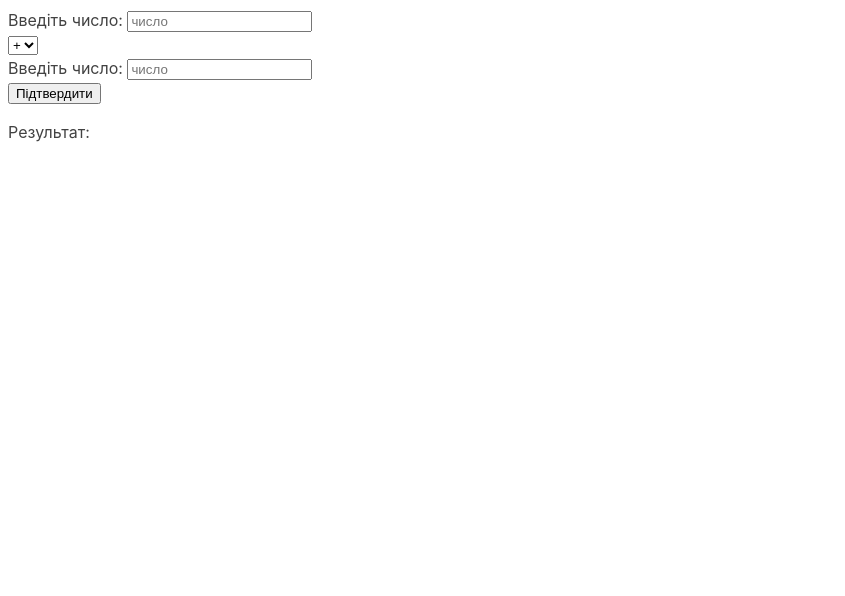
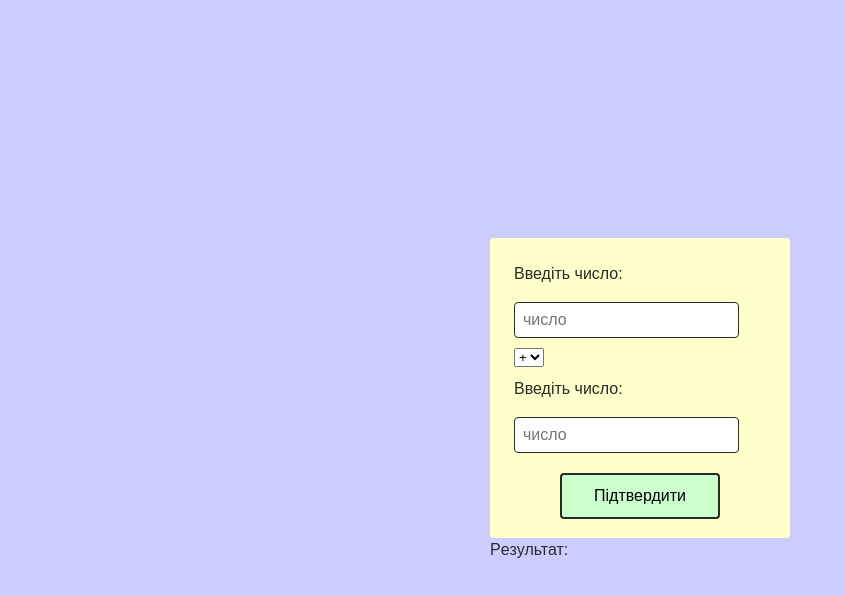
Before and after one commit to Kristina1901/new-task, a plain HTML site: page index.html in a window 1280 px wide. Shown: the whole page, without its empty margins (0-845 px from the left). Drawn offline with Linux system fonts and the light colour scheme.

Commit message:
add styles

```diff
--- /dev/null
+++ b/css/reset.css
@@ -0,0 +1,48 @@
+/* http://meyerweb.com/eric/tools/css/reset/
+   v2.0 | 20110126
+   License: none (public domain)
+*/
+
+html, body, div, span, applet, object, iframe,
+h1, h2, h3, h4, h5, h6, p, blockquote, pre,
+a, abbr, acronym, address, big, cite, code,
+del, dfn, em, img, ins, kbd, q, s, samp,
+small, strike, strong, sub, sup, tt, var,
+b, u, i, center,
+dl, dt, dd, ol, ul, li,
+fieldset, form, label, legend,
+table, caption, tbody, tfoot, thead, tr, th, td,
+article, aside, canvas, details, embed,
+figure, figcaption, footer, header, hgroup,
+menu, nav, output, ruby, section, summary,
+time, mark, audio, video {
+	margin: 0;
+	padding: 0;
+	border: 0;
+	font-size: 100%;
+	font: inherit;
+	vertical-align: baseline;
+}
+/* HTML5 display-role reset for older browsers */
+article, aside, details, figcaption, figure,
+footer, header, hgroup, menu, nav, section {
+	display: block;
+}
+body {
+	line-height: 1;
+}
+ol, ul {
+	list-style: none;
+}
+blockquote, q {
+	quotes: none;
+}
+blockquote:before, blockquote:after,
+q:before, q:after {
+	content: '';
+	content: none;
+}
+table {
+	border-collapse: collapse;
+	border-spacing: 0;
+}
--- /dev/null
+++ b/css/styles.css
@@ -0,0 +1,86 @@
+*,
+*::before,
+*::after {
+  box-sizing: border-box;
+}
+.form:focus-within {
+  border-color: #2196f3;
+}
+
+.form-label:focus-within {
+  color: #2196f3;
+}
+
+.form-input:not(:placeholder-shown):required:valid {
+  border-color: #4caf50;
+}
+
+.form-input:not(:placeholder-shown):required:invalid {
+  border-color: #f44336;
+}
+
+/* Example styles */
+body {
+  font-family: sans-serif;
+  line-height: 1.5;
+  color: #2a2a2a;
+  background-color: #ccccff;
+}
+
+.form {
+  padding: 24px;
+  border-radius: 4px;
+  border: none;
+  background-color: #ffffcc;
+  width: 300px;
+  height: 300px;
+}
+
+.form-label {
+  display: flex;
+  flex-direction: column;
+  margin-bottom: 16px;
+}
+
+.label-text {
+  margin-bottom: 4px;
+}
+
+.form-input {
+  padding: 8px;
+  border: 1px solid #2a2a2a;
+  border-radius: 4px;
+  font-family: inherit;
+  font-size: 16px;
+  outline: none;
+}
+
+button {
+  display: inline-flex;
+  padding: 12px 32px;
+  border: 2px solid #2a2a2a;
+  border-radius: 4px;
+  background-color: #ccffcc;
+  color: #000000;
+  font-size: inherit;
+  cursor: pointer;
+  margin-top: 20px;
+  position: relative;
+  left: 50%;
+  transform: translate(-50%, 0);
+}
+
+button:hover,
+button:focus {
+  background-color: #addfad;
+}
+div.container {
+  height: 100vh;
+  display: flex;
+  justify-content: center;
+  align-items: center;
+}
+#sample {
+  margin-top: 10px;
+  margin-bottom: 10px;
+}
--- a/index.html
+++ b/index.html
@@ -5,23 +5,19 @@
     <meta charset="UTF-8" />
     <meta http-equiv="X-UA-Compatible" content="IE=edge" />
     <meta name="viewport" content="width=device-width, initial-scale=1.0" />
-    <title>Задание 1</title>
-    <style>
-        body {
-            font-family: -apple-system, BlinkMacSystemFont, 'Segoe UI', Roboto,
-                Oxygen, Ubuntu, Cantarell, 'Open Sans', 'Helvetica Neue', sans-serif;
-            background-color: #fff;
-            color: #424242;
-            line-height: 1.5;
-        }
-    </style>
+    <title>Document</title>
+    <link rel="stylesheet" href="./css/reset.css" />
+    <link rel="stylesheet" href="./css/styles.css"/>
+
 </head>
 
 <body>
-     <form name="publish">
+    <div class="container">
+    <div>
+     <form name="publish" class="form">
         <div>
-            <label for="first_value"> Введіть число:</label>
-            <input type="text" name="numberf"  id ="first_value" placeholder="число" value=""/>
+            <label for="first_value" class="form-label"> Введіть число:</label>
+            <input type="text" name="numberf"  id ="first_value" class="form-input" placeholder="число" value=""/>
         </div>
 
         <select id="sample">
@@ -32,12 +28,14 @@
         </select>
 
         <div>
-            <label for="second_value"> Введіть число:</label>
-            <input type="text" name="numberc" id ="second_value" placeholder="число" value=""/>
+            <label for="second_value" class="form-label"> Введіть число:</label>
+            <input type="text" name="numberc" id ="second_value" class="form-input" placeholder="число" value=""/>
         </div>
         <button type="submit" class="my-button">Підтвердити</button>
     </form>
     <p>Рeзультат: <span id="result_multi"></span></p>
+    </div>
+    </div>
 
     <script src="task-01.js" type="module"></script>
 </body>
```
